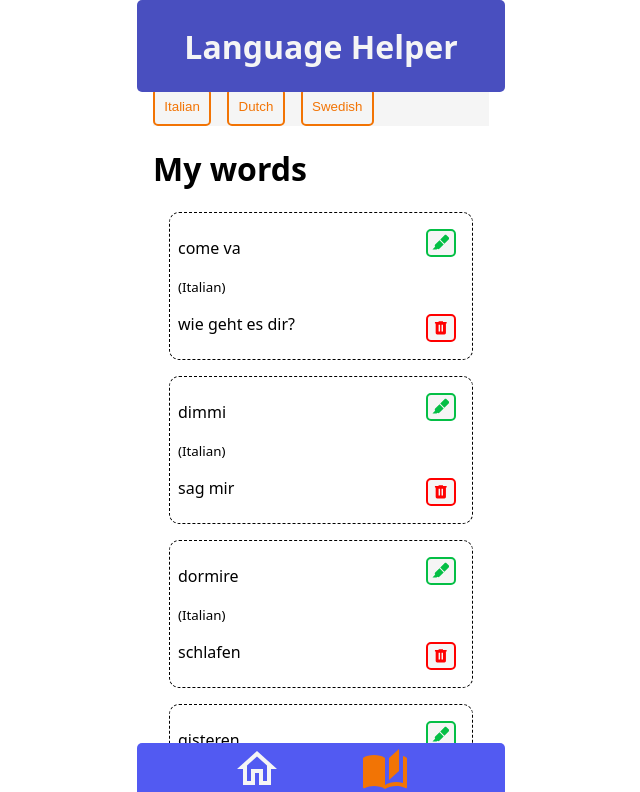
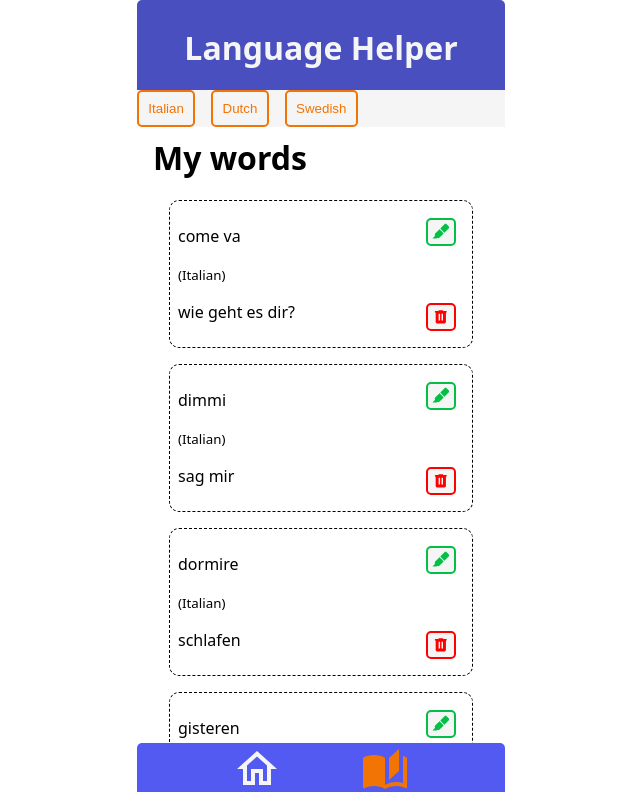
Before and after one commit to AstridOttmann/capstone-project, a Next.js app: page /words in a window 1280 px wide. Shown: the top 792 px of the page, without its empty margins (319-959 px from the left). Built offline with nearby package versions, Linux system fonts and the light colour scheme.

Commit message:
some styling language selection

```diff
--- a/components/Header/StyledHeader.js
+++ b/components/Header/StyledHeader.js
@@ -7,7 +7,7 @@ const StyledHeader = styled.header`
   transform: translateX(-50%);
   width: 368px;
   margin: 0 auto;
-  padding: 0.2em;
+  padding: 0.3em;
   background: #494fbf;
   color: whitesmoke;
   text-align: center;
--- a/components/MainNavigation/StyledNavigation.js
+++ b/components/MainNavigation/StyledNavigation.js
@@ -1,6 +1,10 @@
 import styled, { css } from "styled-components";
 
 const StyledNav = styled.nav`
+  width: 368px;
+  background: whitesmoke;
+  z-index: 1;
+
   ${({ variant }) => {
     if (variant === "main") {
       return css`
@@ -11,14 +15,16 @@ const StyledNav = styled.nav`
         display: flex;
         justify-content: space-evenly;
         background: #525af2;
-        width: 368px;
         margin: 0 auto;
         padding: 0.1em 1em;
         border-radius: 5px;
       `;
     } else if (variant === "language") {
       return css`
-        _position: fixed;
+        position: fixed;
+        top: 5.6rem;
+        left: 50%;
+        transform: translateX(-50%);
         display: flex;
         justify-content: flex-start;
         gap: 1em;
--- a/components/ToastMessage/index.js
+++ b/components/ToastMessage/index.js
@@ -1,4 +1,5 @@
 import styled, { css } from "styled-components";
+
 export default function ToastMessage({ toast }) {
   return <StyledToast action={toast}>entry has been deleted</StyledToast>;
 }
@@ -22,7 +23,7 @@ const StyledToast = styled.div`
       `;
     } else if (action === "enter") {
       return css`
-        transform: translate(20%, 50%);
+        transform: translate(-80%, 20%);
         transition: transform 1s cubic-bezier(0, 0.79, 1, 1.02);
         z-index: 1;
       `;
--- a/pages/words/index.js
+++ b/pages/words/index.js
@@ -9,6 +9,7 @@ import LanguageSelection from "@/components/LanguageSelection";
 import Form from "@/components/Form";
 import { useRouter } from "next/router";
 import ToastMessage from "@/components/ToastMessage";
+import styled from "styled-components";
 
 export default function WordsPage() {
   const [toast, setToast] = useState("");
@@ -63,7 +64,7 @@ export default function WordsPage() {
         selectedLanguage={selectedLanguage}
         onLanguageSelection={handleLanguageSelection}
       />
-      <h1>My words</h1>
+      <StyledTitle>My words</StyledTitle>
       <ToastMessage toast={toast} />
       <StyledList>
         {filteredTranslations.map((translation) => (
@@ -100,3 +101,7 @@ export default function WordsPage() {
     </main>
   );
 }
+
+const StyledTitle = styled.h1`
+  margin-top: 3rem;
+`;
```
